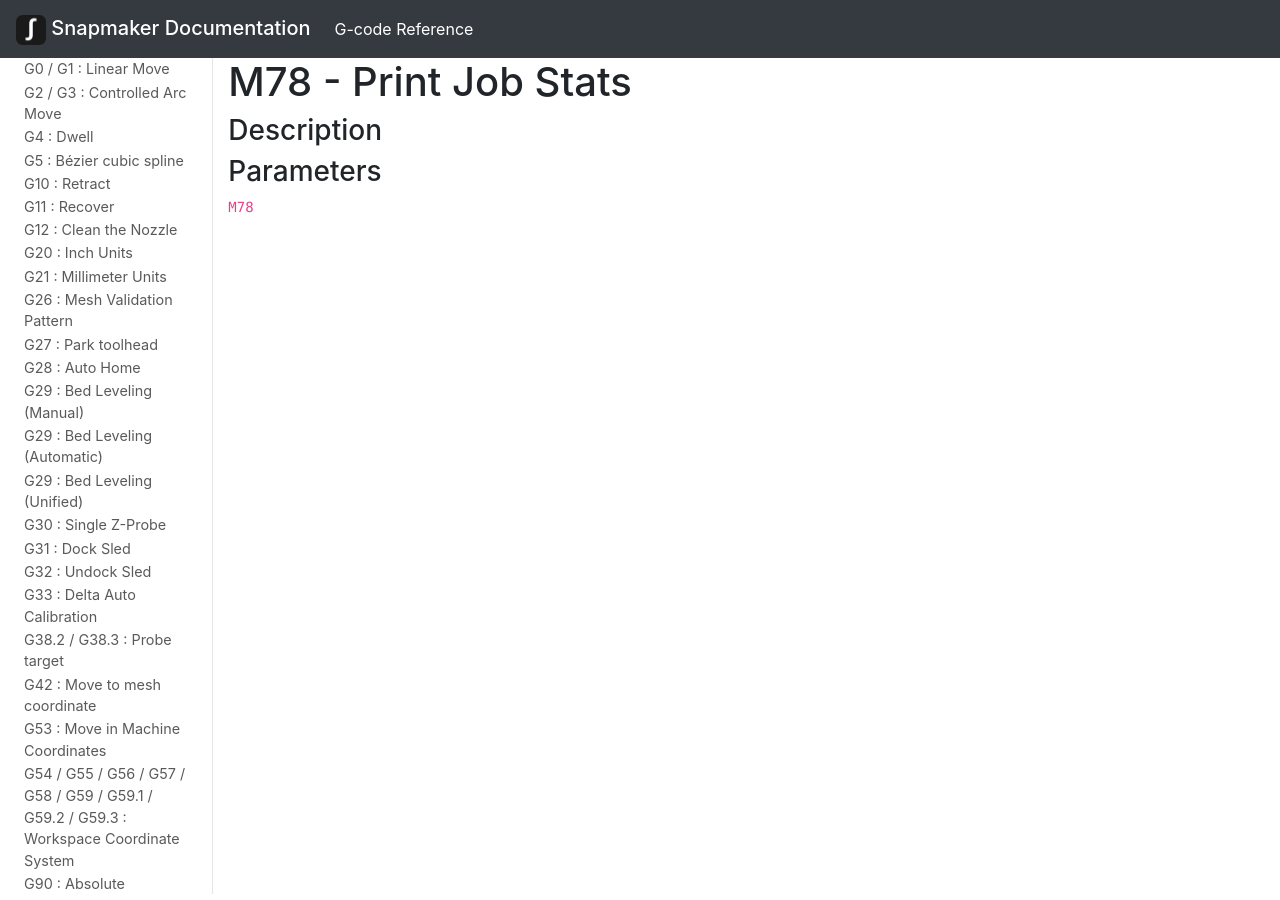
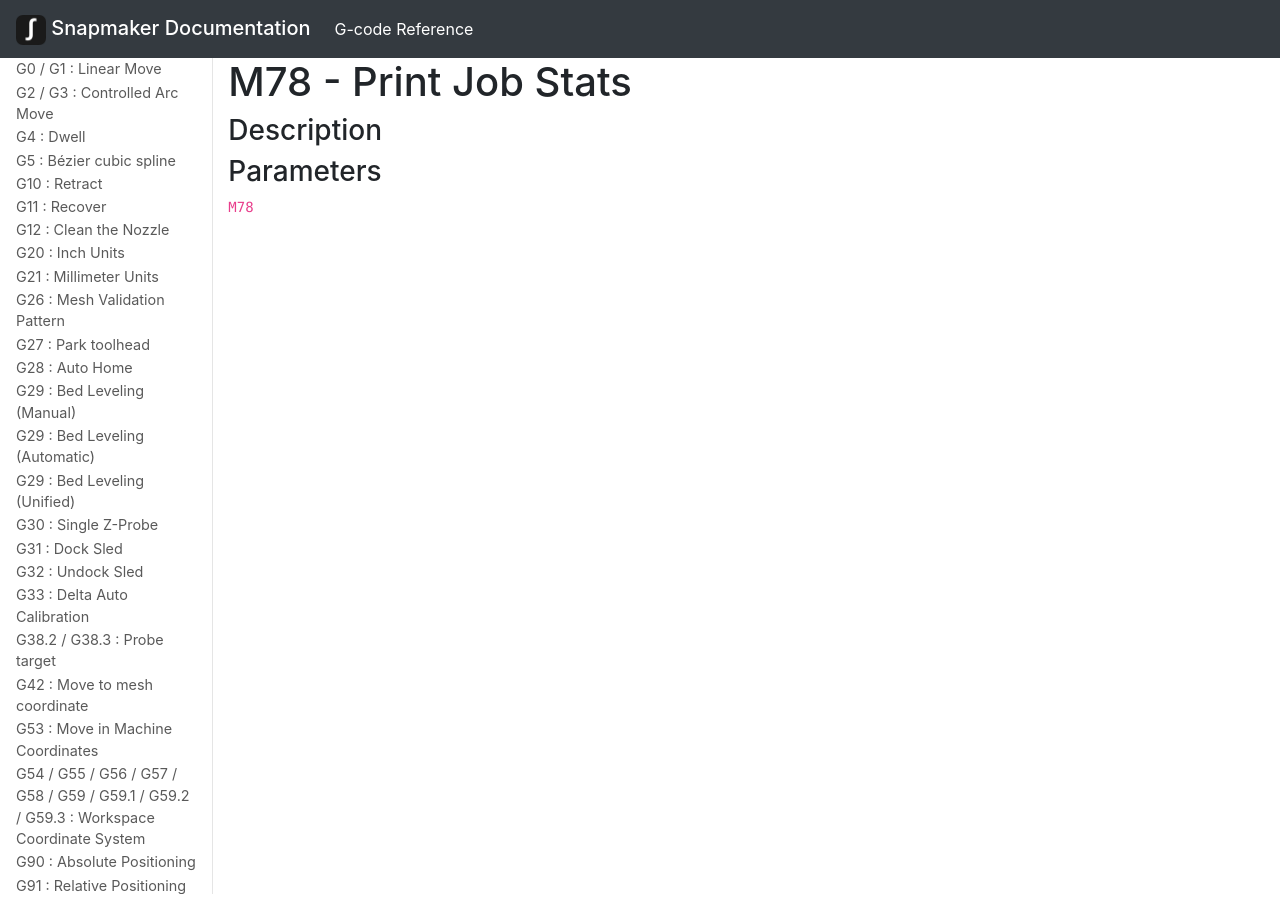
Before and after one commit to Snapmaker/Documentation, a Jekyll site: the page built from _gcode/M078.md, in a window 1280 px wide. Built offline with Jekyll 4.4.1, drawn with Linux system fonts in a browser that asks for light colours.

Commit message:
Update snapmaker.scss
Changed padding.

```diff
--- a/_sass/snapmaker.scss
+++ b/_sass/snapmaker.scss
@@ -21,7 +21,7 @@
 }
 .sm-sidenav.nav > li > a {
     display: block;
-    padding: .05rem 1.5rem;
+    padding: .05rem 1rem;
     color: rgba(0, 0, 0, 0.65);
     font-size: 0.9rem;
 }
```
